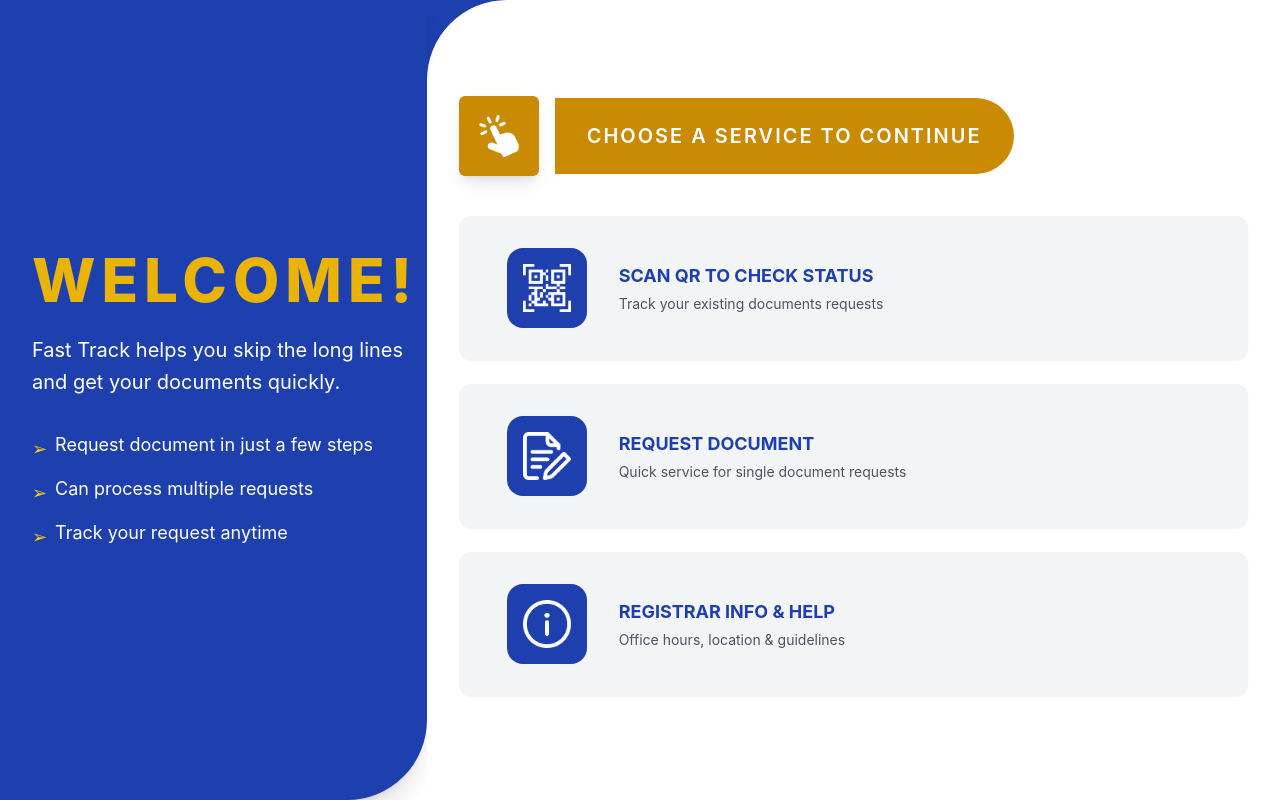
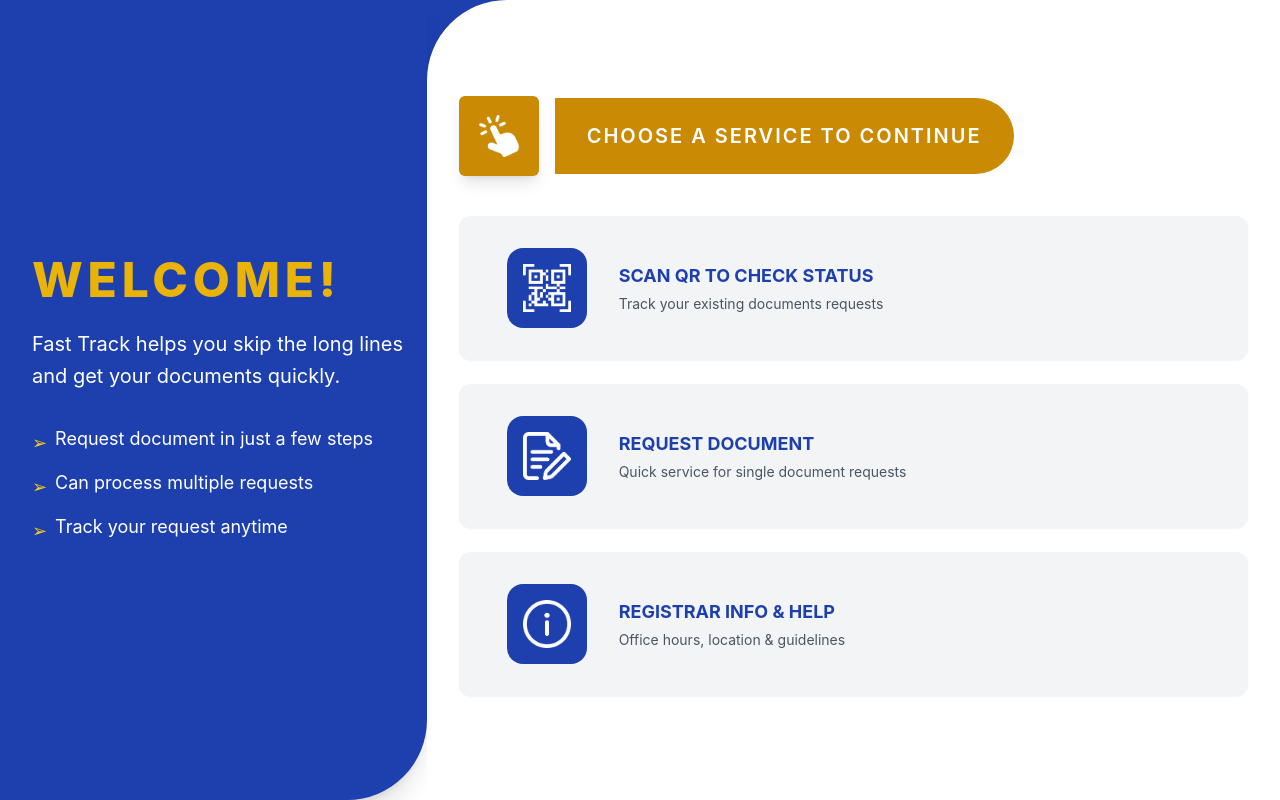
Before and after one commit to CoderCakee/ipt_fasttrack, a React (Create React App) app in the folder main_project/fast_track_frontend_stephanie/: page /KioskServicesMenu in a window 1280 px wide. Built offline with nearby package versions, Linux system fonts and the light colour scheme.

Commit message:
Fix KioskServicesMenu.jsx for Ipad Layout

```diff
--- a/main_project/fast_track_frontend_stephanie/src/pages/Kiosk/KioskServicesMenu.jsx
+++ b/main_project/fast_track_frontend_stephanie/src/pages/Kiosk/KioskServicesMenu.jsx
@@ -35,7 +35,7 @@ const KioskServicesMenu = () => {
 
       {/* ===== Left Panel ===== */}
       <div className="text-gold flex flex-col justify-center p-8 lg:w-1/3 rounded-br-[80px] bg-blue-800 shadow-xl">
-        <h1 className="text-6xl font-extrabold uppercase mb-6 text-yellow-500 tracking-widest">
+        <h1 className="text-5xl font-extrabold uppercase mb-6 text-yellow-500 tracking-widest">
           Welcome!
         </h1>
         <p className="text-white text-xl mb-8 max-w-xs leading-relaxed whitespace-nowrap">
```
